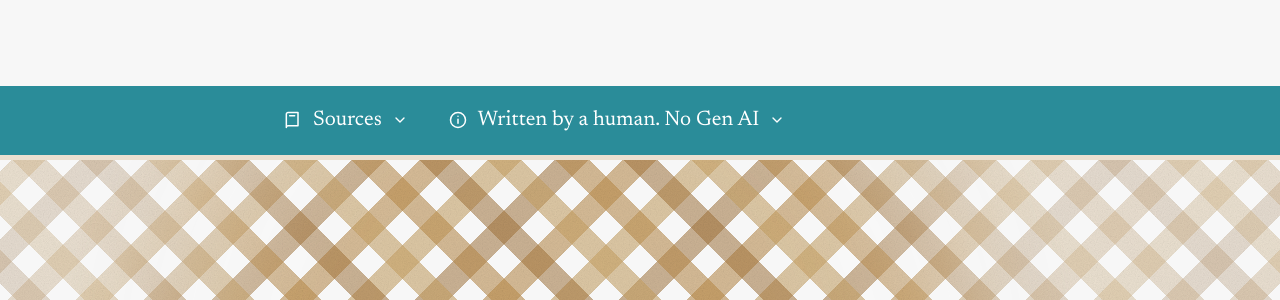
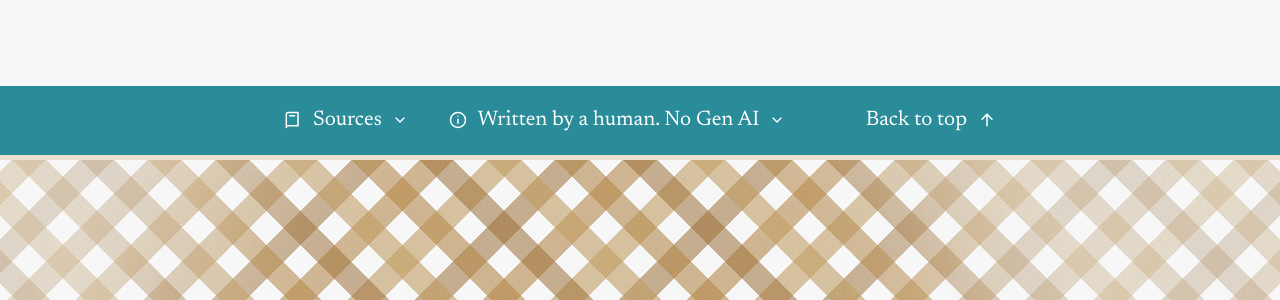
Before and after one commit to CristianValencia/CristianValencia.github.io, a Jekyll site: the page built from _posts/2026-11-04-lorem-ipsum.md, in a window 1280 px wide and 1400 px high, scrolled down 3592 px. Shown: the part 845-1145 px from the top of the window. Built offline with Jekyll 4.4.1, drawn with Linux system fonts in a browser that asks for light colours; our own code applies the rules of GitHub Pages for plain Markdown files.

Commit message:
Add a Back to top link to the post's end stripe

```diff
--- a/_includes/post-end.html
+++ b/_includes/post-end.html
@@ -1,7 +1,8 @@
 {%- comment -%}
   The end of a post: a full-width turquoise stripe that sits on the footer.
   Sources (from the post's front matter) and the no-AI note fold open from
-  their buttons; post.js wires them, and without it both stay open.
+  their buttons; post.js wires them, and without it both stay open. Back to
+  top, on the right, glides up to the byline (a plain link without JS).
 {%- endcomment -%}
 <aside class="post-end" aria-label="About this post">
   <div class="post-end__inner">
@@ -18,6 +19,10 @@
         Written by a human. No Gen AI
         <svg class="post-meta__chevron" width="16" height="16" viewBox="0 0 24 24" aria-hidden="true" focusable="false"><path d="m6 9 6 6 6-6"/></svg>
       </button>
+      <a class="post-meta__btn post-end__top" href="#post-start" data-back-to-top>
+        Back to top
+        <svg class="post-meta__icon" width="20" height="20" viewBox="0 0 24 24" aria-hidden="true" focusable="false"><path d="M12 19V5M6 11l6-6 6 6"/></svg>
+      </a>
     </div>
     {%- if page.sources.size > 0 %}
     <div class="fold" id="post-sources">
--- a/_layouts/post.html
+++ b/_layouts/post.html
@@ -11,7 +11,7 @@ layout: default
 {%- endcomment -%}
 <article class="post">
   <header class="post__header">
-    <p class="post__byline">
+    <p class="post__byline" id="post-start">
       <a href="{{ '/about/' | relative_url }}">{{ site.title }}</a>
       <span aria-hidden="true">|</span>
       <time datetime="{{ page.date | date_to_xmlschema }}">{{ page.date | date: '%b %-d, %Y' }}</time>
--- a/assets/css/main.css
+++ b/assets/css/main.css
@@ -1231,6 +1231,17 @@ a.card:hover {
   cursor: pointer;
 }
 
+.post-meta__btn:is(a),
+.post-meta__btn:is(a):hover {
+  color: #FFFFFF;
+  text-decoration: none;
+}
+
+/* Back to top sits at the right end of the end stripe's row. */
+.post-end__top {
+  margin-left: auto;
+}
+
 .post-meta__btn[hidden] {
   display: none;
 }
--- a/assets/js/post.js
+++ b/assets/js/post.js
@@ -82,6 +82,16 @@ const scrollToSection = (target) => {
     onComplete: () => { stopGlide(); land(); },
   });
 };
+
+// Back to top: glides up to the start of the post, the byline (name and date).
+const backToTop = document.querySelector('[data-back-to-top]');
+const postStart = document.getElementById('post-start');
+if (backToTop && postStart) {
+  backToTop.addEventListener('click', (event) => {
+    event.preventDefault();
+    scrollToSection(postStart);
+  });
+}
 
 // Post journey: one stop per section title (h2, h3) of the post, three per
 // row. Rows alternate direction and join with a rounded turn. Each stop shows
```
